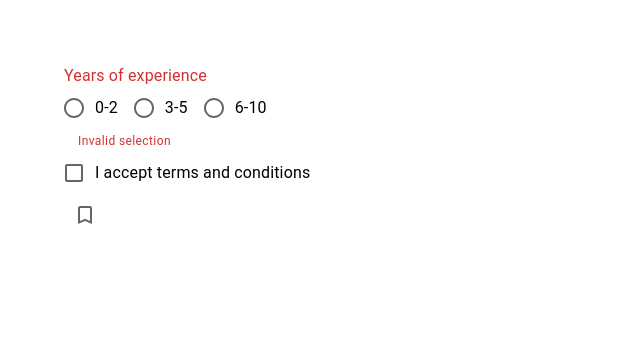
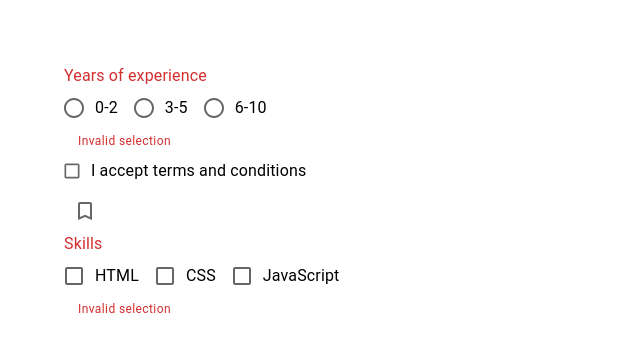
Before and after one commit to Jobayer-ak/mui-demo, a React (Create React App) app: page / in a window 1280 px wide. Shown: the top 352 px of the page, without its empty margins (0-640 px from the left). Built offline with nearby package versions, Linux system fonts and the light colour scheme.

Commit message:
checkbox is finished

```diff
--- a/src/components/MuiCheckbox.tsx
+++ b/src/components/MuiCheckbox.tsx
@@ -1,15 +1,37 @@
-import { Box, Checkbox, FormControlLabel } from "@mui/material";
+import {
+  Box,
+  Checkbox,
+  FormControl,
+  FormControlLabel,
+  FormGroup,
+  FormHelperText,
+  FormLabel,
+} from "@mui/material";
 import BookmarkBorderIcon from "@mui/icons-material/BookmarkBorder";
 import BookmarkIcon from "@mui/icons-material/Bookmark";
-import { useState } from "react";
+import React, { useState } from "react";
 
 const MuiCheckbox = () => {
   const [acceptTnC, setAcceptTnC] = useState(false);
+  const [skills, setSkills] = useState<string[]>([]);
 
   console.log({ acceptTnC });
+  console.log({skills});
 
   const handleChange = (event: React.ChangeEvent<HTMLInputElement>) => {
     setAcceptTnC(event.target.checked);
+  };
+
+  const handleSkillChange = (event: React.ChangeEvent<HTMLInputElement>) => {
+    const index = skills.indexOf(event.target.value);
+
+    if(index === -1){
+        setSkills([...skills, event.target.value]);
+    }
+    else{
+        setSkills(skills.filter((skill)=> skill !== event.target.value))
+    }
+
   };
 
   return (
@@ -17,7 +39,7 @@
       <Box>
         <FormControlLabel
           label="I accept terms and conditions"
-          control={<Checkbox checked={acceptTnC} onChange={handleChange} />}
+          control={<Checkbox size="small" color="secondary" checked={acceptTnC} onChange={handleChange} />}
         />
       </Box>
       <Box>
@@ -28,6 +50,46 @@
           onChange={handleChange}
         />
       </Box>
+      <Box>
+        <FormControl error>
+          <FormLabel>Skills</FormLabel>
+          <FormGroup row>
+            <FormControlLabel
+              label="HTML"
+              value="html"
+              control={
+                <Checkbox
+                  checked={skills.includes("html")}
+                  onChange={handleSkillChange}
+                />
+              }
+            />
+
+            <FormControlLabel
+              label="CSS"
+              value="css"
+              control={
+                <Checkbox
+                  checked={skills.includes("css")}
+                  onChange={handleSkillChange}
+                />
+              }
+            />
+
+            <FormControlLabel
+              label="JavaScript"
+              value="javascript"
+              control={
+                <Checkbox
+                  checked={skills.includes("javascript")}
+                  onChange={handleSkillChange}
+                />
+              }
+            />
+          </FormGroup>
+          <FormHelperText>Invalid selection</FormHelperText>
+        </FormControl>
+      </Box>
     </Box>
   );
 };
```
